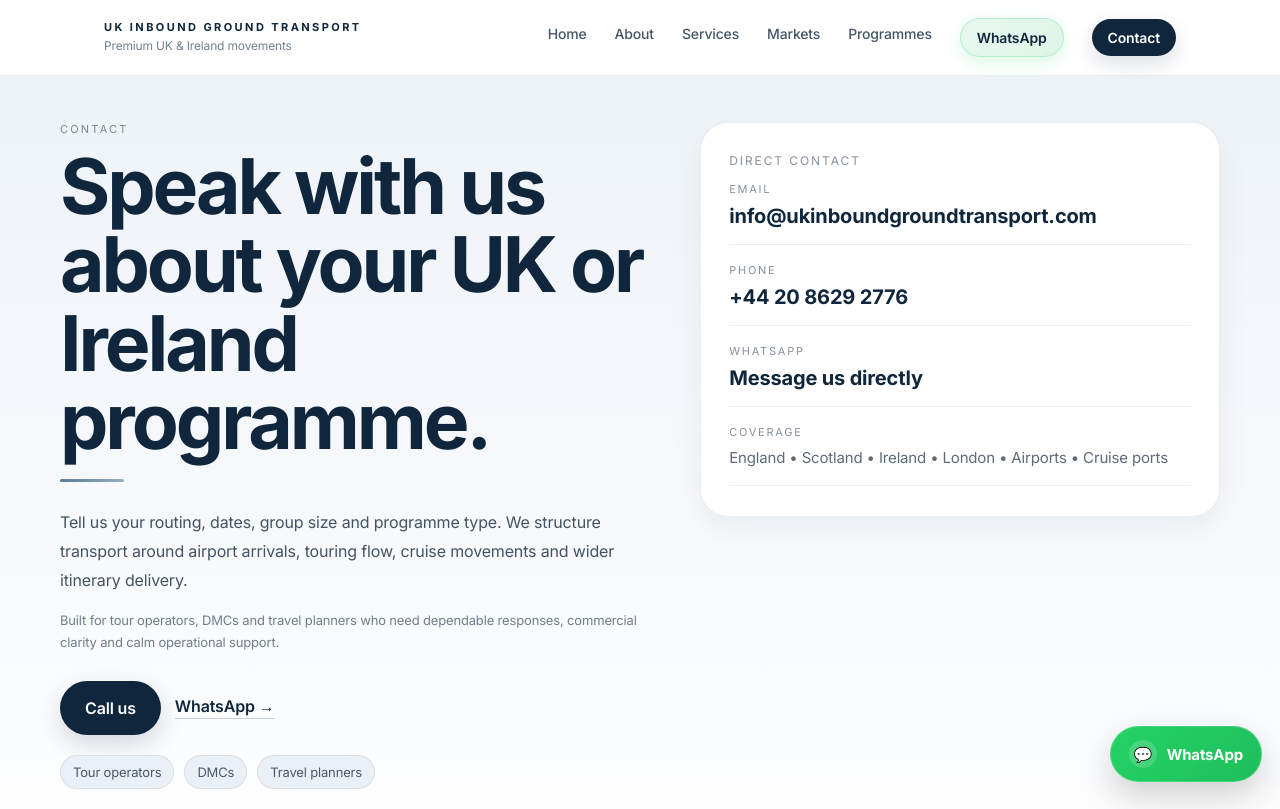
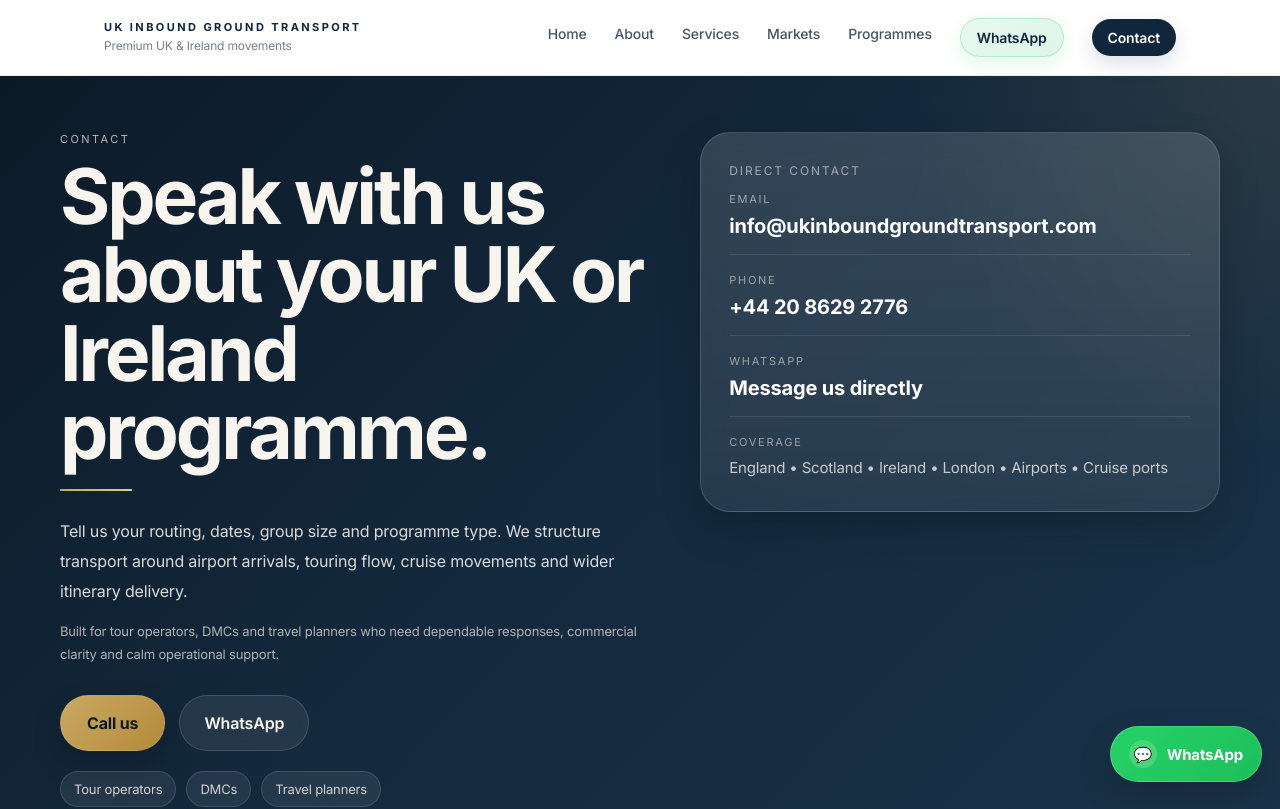
Before and after one commit to kandiahtk-crypto/Project-, a Next.js app: page /contact in a window 1280 px wide. Shown: the top 809 px of the page. Built offline with nearby package versions, Linux system fonts and the light colour scheme.

Commit message:
Update page.tsx

```diff
--- a/src/app/contact/page.tsx
+++ b/src/app/contact/page.tsx
@@ -55,7 +55,7 @@ const supportItems = [
 
 export default function ContactPage() {
   return (
-    <main>
+    <main style={pageShell}>
       <script
         type="application/ld+json"
         dangerouslySetInnerHTML={{ __html: JSON.stringify(contactSchema) }}
@@ -95,7 +95,7 @@ export default function ContactPage() {
                   rel="noopener noreferrer"
                   style={secondaryLink}
                 >
-                  WhatsApp →
+                  WhatsApp
                 </a>
               </div>
 
@@ -106,42 +106,42 @@ export default function ContactPage() {
               </div>
             </div>
 
-            <div style={contactPanel} className="premium-card">
-              <p style={panelEyebrow}>Direct contact</p>
+            <div style={contactPanel}>
+              <p style={panelEyebrowOnDark}>Direct contact</p>
 
               <div style={contactStack}>
-                <div style={contactItem}>
-                  <p style={contactLabel}>Email</p>
+                <div style={contactItemOnDark}>
+                  <p style={contactLabelOnDark}>Email</p>
                   <a
                     href="mailto:info@ukinboundgroundtransport.com"
-                    style={contactValue}
+                    style={contactValueOnDark}
                   >
                     info@ukinboundgroundtransport.com
                   </a>
                 </div>
 
-                <div style={contactItem}>
-                  <p style={contactLabel}>Phone</p>
-                  <a href="tel:+442086292776" style={contactValue}>
+                <div style={contactItemOnDark}>
+                  <p style={contactLabelOnDark}>Phone</p>
+                  <a href="tel:+442086292776" style={contactValueOnDark}>
                     +44 20 8629 2776
                   </a>
                 </div>
 
-                <div style={contactItem}>
-                  <p style={contactLabel}>WhatsApp</p>
+                <div style={contactItemOnDark}>
+                  <p style={contactLabelOnDark}>WhatsApp</p>
                   <a
                     href="https://wa.me/447957776778?text=Hello%20UK%20Inbound%20Ground%20Transport%20%E2%80%94%20I%20need%20help%20with%20a%20movement."
                     target="_blank"
                     rel="noopener noreferrer"
-                    style={contactValue}
+                    style={contactValueOnDark}
                   >
                     Message us directly
                   </a>
                 </div>
 
-                <div style={contactItem}>
-                  <p style={contactLabel}>Coverage</p>
-                  <p style={contactMeta}>
+                <div style={contactItemLastOnDark}>
+                  <p style={contactLabelOnDark}>Coverage</p>
+                  <p style={contactMetaOnDark}>
                     England • Scotland • Ireland • London • Airports • Cruise
                     ports
                   </p>
@@ -181,7 +181,7 @@ export default function ContactPage() {
 
           <div style={cardGrid} className="feature-grid">
             {supportItems.map((item) => (
-              <div key={item} style={supportCard} className="premium-card">
+              <div key={item} style={supportCard}>
                 <div style={cardAccent} />
                 <p style={supportCardText}>{item}</p>
               </div>
@@ -202,7 +202,7 @@ export default function ContactPage() {
                 a clear transport approach aligned to your programme.
               </p>
 
-              <div style={infoPanel} className="premium-card">
+              <div style={infoPanel}>
                 <p style={panelEyebrow}>Helpful enquiry details</p>
 
                 <div style={lineList}>
@@ -215,14 +215,14 @@ export default function ContactPage() {
               </div>
             </div>
 
-            <div style={formPanel} className="premium-card">
+            <div style={formPanel}>
               <ProgrammeEnquiryForm />
             </div>
           </div>
         </div>
       </section>
 
-      <section style={sectionSoft}>
+      <section style={sectionSoftAlt}>
         <div style={containerWide}>
           <div style={sectionSplit} className="split-grid">
             <div>
@@ -254,12 +254,12 @@ export default function ContactPage() {
         <div style={containerNarrow}>
           <p style={sectionLabel}>Need a faster route?</p>
           <h2 style={ctaTitle}>Call or WhatsApp us directly.</h2>
-          <p style={sectionText}>
+          <p style={sectionTextCentered}>
             For time-sensitive programme support, contact us directly and we’ll
             help guide the next step.
           </p>
 
-          <div style={heroActions}>
+          <div style={heroActionsCentered}>
             <a href="tel:+442086292776" style={primaryButton}>
               +44 20 8629 2776
             </a>
@@ -267,9 +267,9 @@ export default function ContactPage() {
               href="https://wa.me/447957776778?text=Hello%20UK%20Inbound%20Ground%20Transport%20%E2%80%94%20I%20need%20help%20with%20a%20movement."
               target="_blank"
               rel="noopener noreferrer"
-              style={secondaryLink}
+              style={ctaSecondaryLink}
             >
-              WhatsApp →
+              WhatsApp
             </a>
           </div>
         </div>
@@ -277,6 +277,10 @@ export default function ContactPage() {
     </main>
   );
 }
+
+const pageShell: CSSProperties = {
+  background: "#F6F1E8",
+};
 
 const containerWide: CSSProperties = {
   maxWidth: 1200,
@@ -293,22 +297,29 @@ const containerNarrow: CSSProperties = {
 };
 
 const heroSection: CSSProperties = {
-  padding: "46px 0 78px",
+  padding: "56px 0 86px",
   background:
-    "linear-gradient(180deg, #EEF3F8 0%, #F7F9FC 52%, #FFFFFF 100%)",
+    "radial-gradient(circle at top right, rgba(201,169,97,0.12), transparent 24%), linear-gradient(135deg, #0C1A27 0%, #13293D 46%, #1B344A 100%)",
 };
 
 const section: CSSProperties = {
-  padding: "100px 0",
+  padding: "108px 0",
+  background: "linear-gradient(180deg, #F6F1E8 0%, #F3EDE4 100%)",
 };
 
 const sectionSoft: CSSProperties = {
-  padding: "94px 0",
-  background: "linear-gradient(180deg, #F8FAFC 0%, #EEF3F7 100%)",
+  padding: "96px 0",
+  background: "linear-gradient(180deg, #F0E8DE 0%, #ECE3D7 100%)",
+};
+
+const sectionSoftAlt: CSSProperties = {
+  padding: "96px 0",
+  background: "linear-gradient(180deg, #EEE6DB 0%, #F6F1E8 100%)",
 };
 
 const ctaSection: CSSProperties = {
-  padding: "90px 0 48px",
+  padding: "92px 0 56px",
+  background: "linear-gradient(180deg, #F6F1E8 0%, #EFE7DC 100%)",
 };
 
 const heroGrid: CSSProperties = {
@@ -336,9 +347,9 @@ const formShell: CSSProperties = {
 const eyebrow: CSSProperties = {
   margin: 0,
   fontSize: 11,
-  letterSpacing: "0.2em",
+  letterSpacing: "0.22em",
   textTransform: "uppercase",
-  color: "rgba(18, 36, 56, 0.52)",
+  color: "rgba(248,244,238,0.72)",
 };
 
 const sectionLabel: CSSProperties = {
@@ -346,7 +357,7 @@ const sectionLabel: CSSProperties = {
   fontSize: 11,
   letterSpacing: "0.2em",
   textTransform: "uppercase",
-  color: "rgba(18, 36, 56, 0.52)",
+  color: "rgba(22,33,43,0.54)",
 };
 
 const heroTitle: CSSProperties = {
@@ -357,7 +368,7 @@ const heroTitle: CSSProperties = {
   letterSpacing: "-0.04em",
   fontWeight: 700,
   fontFamily: "var(--font-sans)",
-  color: "#10263C",
+  color: "#F8F4EE",
   wordBreak: "break-word",
 };
 
@@ -369,7 +380,7 @@ const sectionTitle: CSSProperties = {
   letterSpacing: "-0.03em",
   fontWeight: 650,
   fontFamily: "var(--font-sans)",
-  color: "#10263C",
+  color: "#16212B",
   wordBreak: "break-word",
 };
 
@@ -381,32 +392,33 @@ const ctaTitle: CSSProperties = {
   letterSpacing: "-0.03em",
   fontWeight: 650,
   fontFamily: "var(--font-sans)",
-  color: "#10263C",
+  color: "#16212B",
   wordBreak: "break-word",
+  textAlign: "center",
 };
 
 const divider: CSSProperties = {
-  width: 64,
-  height: 3,
+  width: 72,
+  height: 2,
   margin: "18px 0 26px",
   borderRadius: 999,
-  background: "linear-gradient(90deg, #5B7C99 0%, #94AFC5 100%)",
+  background: "linear-gradient(90deg, #C9A961 0%, #E5C98C 100%)",
 };
 
 const heroText: CSSProperties = {
   margin: 0,
   maxWidth: 680,
   fontSize: 16,
-  lineHeight: 1.8,
-  color: "rgba(18, 36, 56, 0.78)",
+  lineHeight: 1.85,
+  color: "rgba(248,244,238,0.88)",
 };
 
 const heroSubText: CSSProperties = {
   margin: "14px 0 0",
   maxWidth: 620,
   fontSize: 13,
-  lineHeight: 1.7,
-  color: "rgba(18,36,56,0.58)",
+  lineHeight: 1.8,
+  color: "rgba(248,244,238,0.68)",
 };
 
 const sectionText: CSSProperties = {
@@ -414,7 +426,16 @@ const sectionText: CSSProperties = {
   maxWidth: 700,
   fontSize: 17,
   lineHeight: 1.9,
-  color: "rgba(18, 36, 56, 0.74)",
+  color: "rgba(22,33,43,0.76)",
+};
+
+const sectionTextCentered: CSSProperties = {
+  margin: "0 auto",
+  maxWidth: 700,
+  fontSize: 17,
+  lineHeight: 1.9,
+  color: "rgba(22,33,43,0.76)",
+  textAlign: "center",
 };
 
 const heroActions: CSSProperties = {
@@ -425,30 +446,58 @@ const heroActions: CSSProperties = {
   alignItems: "center",
 };
 
+const heroActionsCentered: CSSProperties = {
+  marginTop: 28,
+  display: "flex",
+  gap: 14,
+  flexWrap: "wrap",
+  alignItems: "center",
+  justifyContent: "center",
+};
+
 const primaryButton: CSSProperties = {
   display: "inline-flex",
   alignItems: "center",
   justifyContent: "center",
-  minHeight: 54,
-  padding: "0 24px",
+  minHeight: 56,
+  padding: "0 26px",
   borderRadius: 999,
-  background: "#10263C",
-  color: "#FFFFFF",
+  background: "linear-gradient(135deg, #C9A961 0%, #B58A3B 100%)",
+  color: "#0C1A27",
   textDecoration: "none",
-  fontWeight: 600,
-  border: "1px solid rgba(16,38,60,0.10)",
-  boxShadow: "0 10px 24px rgba(16,38,60,0.16)",
+  fontWeight: 700,
+  border: "1px solid rgba(255,255,255,0.08)",
+  boxShadow: "0 14px 30px rgba(0,0,0,0.18)",
 };
 
 const secondaryLink: CSSProperties = {
-  textDecoration: "none",
-  color: "#10263C",
-  fontWeight: 600,
   display: "inline-flex",
   alignItems: "center",
-  gap: 6,
-  paddingBottom: 2,
-  borderBottom: "1px solid rgba(91,124,153,0.34)",
+  justifyContent: "center",
+  minHeight: 56,
+  padding: "0 24px",
+  borderRadius: 999,
+  background: "rgba(255,255,255,0.08)",
+  color: "#F8F4EE",
+  textDecoration: "none",
+  fontWeight: 600,
+  border: "1px solid rgba(255,255,255,0.14)",
+  backdropFilter: "blur(10px)",
+};
+
+const ctaSecondaryLink: CSSProperties = {
+  display: "inline-flex",
+  alignItems: "center",
+  justifyContent: "center",
+  minHeight: 56,
+  padding: "0 24px",
+  borderRadius: 999,
+  background: "#FFFFFF",
+  color: "#16212B",
+  textDecoration: "none",
+  fontWeight: 600,
+  border: "1px solid rgba(22,33,43,0.10)",
+  boxShadow: "0 10px 24px rgba(22,33,43,0.07)",
 };
 
 const pillRow: CSSProperties = {
@@ -461,21 +510,23 @@ const pillRow: CSSProperties = {
 const pill: CSSProperties = {
   display: "inline-flex",
   alignItems: "center",
-  minHeight: 34,
-  padding: "0 12px",
+  minHeight: 36,
+  padding: "0 13px",
   borderRadius: 999,
-  background: "#EAF0F5",
-  border: "1px solid rgba(18,36,56,0.08)",
+  background: "rgba(255,255,255,0.08)",
+  border: "1px solid rgba(255,255,255,0.12)",
   fontSize: 13,
-  color: "rgba(18, 36, 56, 0.74)",
+  color: "rgba(248,244,238,0.82)",
 };
 
 const contactPanel: CSSProperties = {
   padding: "30px 28px",
-  borderRadius: 28,
-  background: "#FFFFFF",
-  border: "1px solid rgba(18, 36, 56, 0.08)",
-  boxShadow: "0 12px 32px rgba(18, 36, 56, 0.06)",
+  borderRadius: 30,
+  background:
+    "linear-gradient(180deg, rgba(255,255,255,0.14) 0%, rgba(255,255,255,0.08) 100%)",
+  border: "1px solid rgba(255,255,255,0.14)",
+  boxShadow: "0 18px 40px rgba(0,0,0,0.18)",
+  backdropFilter: "blur(12px)",
 };
 
 const panelEyebrow: CSSProperties = {
@@ -483,7 +534,15 @@ const panelEyebrow: CSSProperties = {
   fontSize: 12,
   letterSpacing: "0.16em",
   textTransform: "uppercase",
-  color: "rgba(18,36,56,0.5)",
+  color: "rgba(22,33,43,0.50)",
+};
+
+const panelEyebrowOnDark: CSSProperties = {
+  margin: "0 0 14px",
+  fontSize: 12,
+  letterSpacing: "0.16em",
+  textTransform: "uppercase",
+  color: "rgba(248,244,238,0.58)",
 };
 
 const contactStack: CSSProperties = {
@@ -491,33 +550,38 @@ const contactStack: CSSProperties = {
   gap: 18,
 };
 
-const contactItem: CSSProperties = {
+const contactItemOnDark: CSSProperties = {
   paddingBottom: 14,
-  borderBottom: "1px solid rgba(18,36,56,0.08)",
+  borderBottom: "1px solid rgba(255,255,255,0.10)",
 };
 
-const contactLabel: CSSProperties = {
+const contactItemLastOnDark: CSSProperties = {
+  paddingBottom: 0,
+  borderBottom: "none",
+};
+
+const contactLabelOnDark: CSSProperties = {
   margin: "0 0 6px",
   fontSize: 11,
   letterSpacing: "0.16em",
   textTransform: "uppercase",
-  color: "rgba(18,36,56,0.5)",
+  color: "rgba(248,244,238,0.56)",
 };
 
-const contactValue: CSSProperties = {
+const contactValueOnDark: CSSProperties = {
   textDecoration: "none",
-  color: "#10263C",
+  color: "#FFFFFF",
   fontSize: 20,
   lineHeight: 1.4,
   fontWeight: 700,
   wordBreak: "break-word",
 };
 
-const contactMeta: CSSProperties = {
+const contactMetaOnDark: CSSProperties = {
   margin: 0,
   fontSize: 15,
   lineHeight: 1.7,
-  color: "rgba(18,36,56,0.68)",
+  color: "rgba(248,244,238,0.78)",
 };
 
 const proofStrip: CSSProperties = {
@@ -533,10 +597,10 @@ const proofItem: CSSProperties = {
   minHeight: 34,
   padding: "0 12px",
   borderRadius: 999,
-  background: "#E8EEF4",
-  border: "1px solid rgba(18,36,56,0.08)",
+  background: "rgba(255,255,255,0.08)",
+  border: "1px solid rgba(255,255,255,0.12)",
   fontSize: 13,
-  color: "rgba(18, 36, 56, 0.76)",
+  color: "rgba(248,244,238,0.80)",
 };
 
 const cardGrid: CSSProperties = {
@@ -547,26 +611,26 @@ const cardGrid: CSSProperties = {
 
 const supportCard: CSSProperties = {
   display: "block",
-  padding: "28px",
+  padding: "30px",
   borderRadius: 26,
-  background: "#FFFFFF",
-  border: "1px solid rgba(18, 36, 56, 0.08)",
-  boxShadow: "0 12px 28px rgba(18, 36, 56, 0.05)",
+  background: "#FCF9F4",
+  border: "1px solid rgba(22,33,43,0.08)",
+  boxShadow: "0 12px 28px rgba(22,33,43,0.05)",
 };
 
 const cardAccent: CSSProperties = {
   width: 48,
-  height: 3,
+  height: 2,
   borderRadius: 999,
   marginBottom: 16,
-  background: "linear-gradient(90deg, #5B7C99 0%, #94AFC5 100%)",
+  background: "linear-gradient(90deg, #C9A961 0%, #E5C98C 100%)",
 };
 
 const supportCardText: CSSProperties = {
   margin: 0,
   fontSize: 18,
   lineHeight: 1.7,
-  color: "#10263C",
+  color: "#16212B",
   fontWeight: 600,
 };
 
@@ -574,9 +638,9 @@ const infoPanel: CSSProperties = {
   marginTop: 30,
   padding: "30px 28px",
   borderRadius: 28,
-  background: "#FFFFFF",
-  border: "1px solid rgba(18, 36, 56, 0.08)",
-  boxShadow: "0 12px 28px rgba(18, 36, 56, 0.05)",
+  background: "#FBF7F1",
+  border: "1px solid rgba(22,33,43,0.08)",
+  boxShadow: "0 12px 28px rgba(22,33,43,0.05)",
 };
 
 const lineList: CSSProperties = {
@@ -586,18 +650,18 @@ const lineList: CSSProperties = {
 
 const lineItem: CSSProperties = {
   paddingBottom: 12,
-  borderBottom: "1px solid rgba(18,36,56,0.08)",
+  borderBottom: "1px solid rgba(22,33,43,0.08)",
   fontSize: 16,
   lineHeight: 1.7,
-  color: "#10263C",
+  color: "#16212B",
 };
 
 const formPanel: CSSProperties = {
   padding: "28px",
   borderRadius: 28,
-  background: "#FFFFFF",
-  border: "1px solid rgba(18, 36, 56, 0.08)",
-  boxShadow: "0 12px 32px rgba(18, 36, 56, 0.06)",
+  background: "linear-gradient(180deg, #FFFDF9 0%, #F8F2E9 100%)",
+  border: "1px solid rgba(22,33,43,0.10)",
+  boxShadow: "0 16px 34px rgba(22,33,43,0.08)",
 };
 
 const linkGrid: CSSProperties = {
@@ -607,10 +671,11 @@ const linkGrid: CSSProperties = {
 
 const linkCard: CSSProperties = {
   padding: 16,
-  borderRadius: 14,
+  borderRadius: 16,
   background: "#FFFFFF",
-  border: "1px solid rgba(18,36,56,0.1)",
+  border: "1px solid rgba(22,33,43,0.10)",
   textDecoration: "none",
-  color: "#10263C",
+  color: "#16212B",
   fontWeight: 600,
+  boxShadow: "0 8px 20px rgba(22,33,43,0.04)",
 };
```
